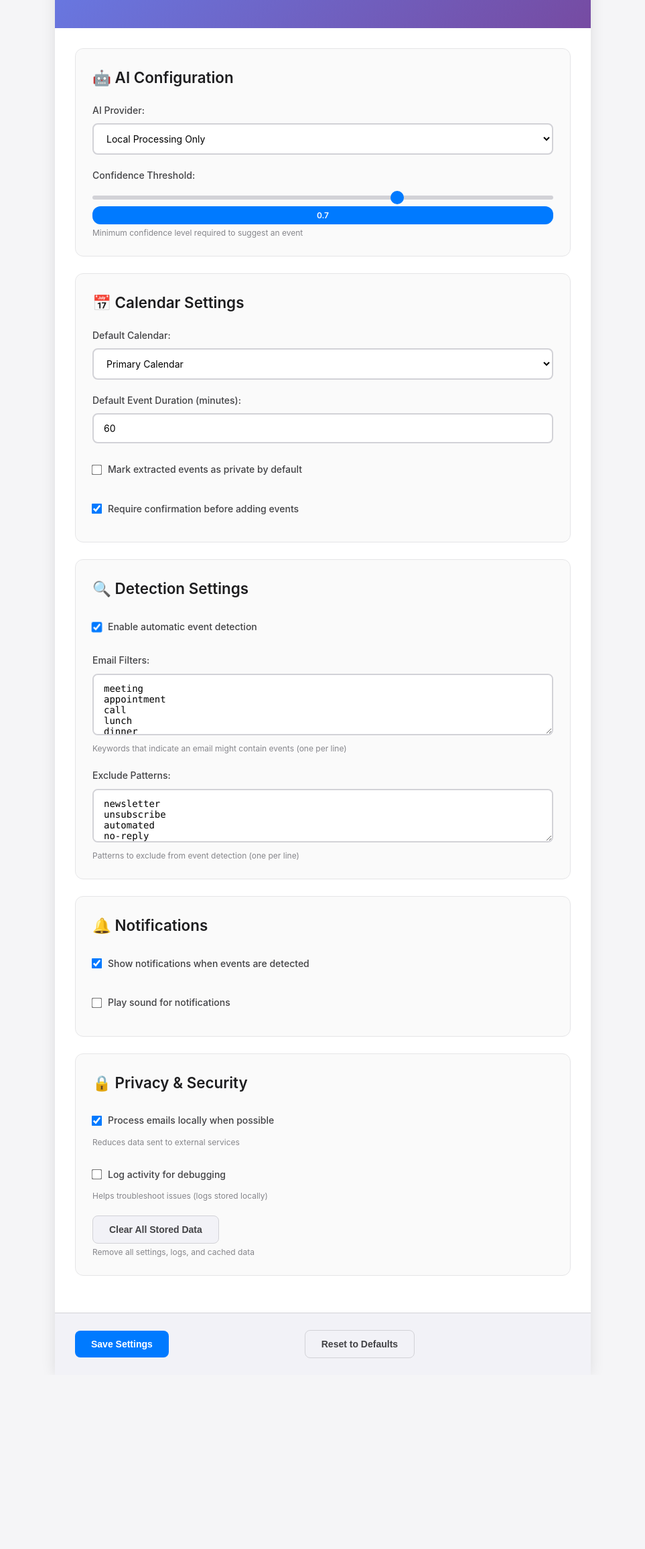
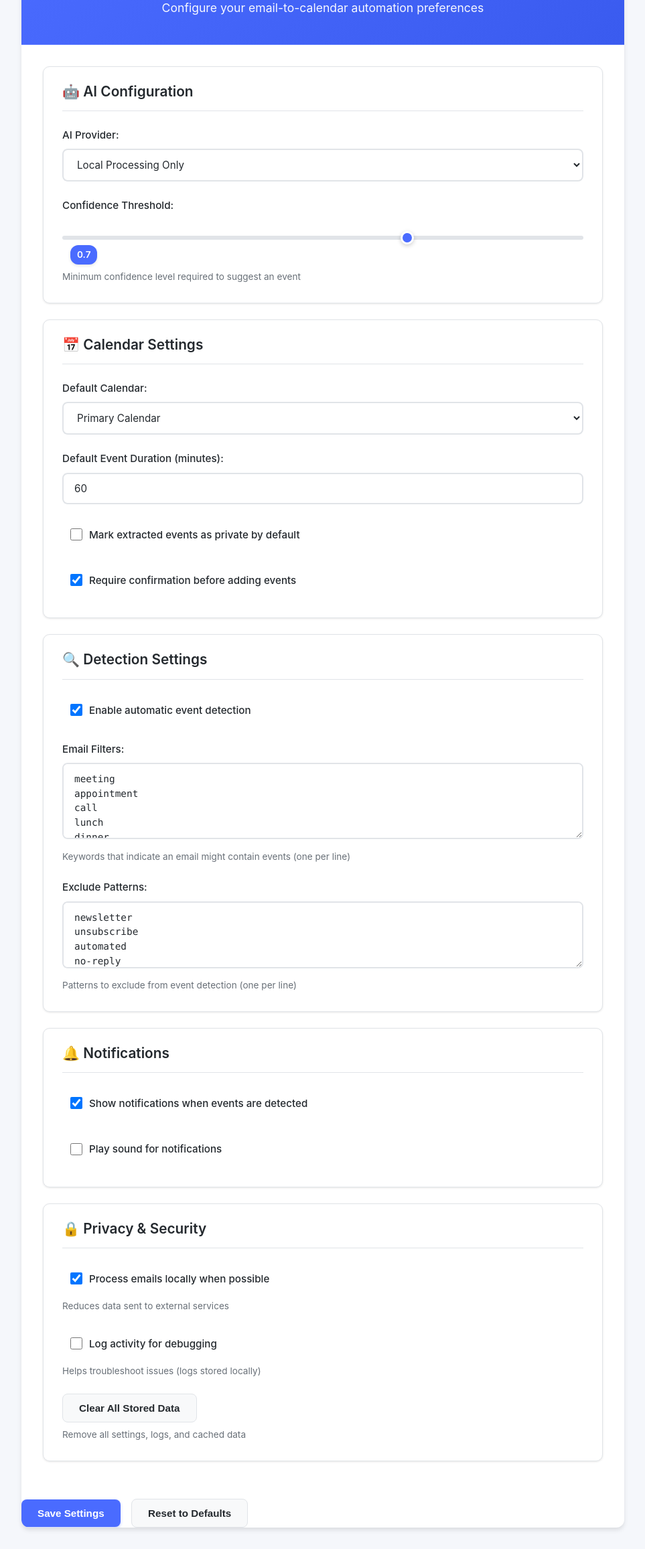
Before and after one commit to Danujan06/Email2Calendar, a browser extension: page options/options.html in a window 1280 px wide. Shown: the part 140-2453 px from the top of the page at 67% size, without its empty margins (158-1121 px from the left). Before the commit the page ends 2193 px from the top, so only its background shows below. Drawn offline with Linux system fonts and the light colour scheme.

Commit message:
Stylings updated by the windsurf for the Options.css file

```diff
--- a/options/options.css
+++ b/options/options.css
@@ -1,3 +1,19 @@
+:root {
+  --primary-color: #4a6bff;
+  --primary-hover: #3a5bef;
+  --secondary-color: #6c757d;
+  --success-color: #28a745;
+  --danger-color: #dc3545;
+  --border-color: #e1e4e8;
+  --text-primary: #24292e;
+  --text-secondary: #586069;
+  --bg-light: #f8f9fa;
+  --bg-white: #ffffff;
+  --shadow-sm: 0 1px 3px rgba(0, 0, 0, 0.1);
+  --shadow-md: 0 4px 6px rgba(0, 0, 0, 0.1);
+  --transition: all 0.2s ease-in-out;
+}
+
 * {
   box-sizing: border-box;
   margin: 0;
@@ -5,69 +21,82 @@
 }
 
 body {
-  font-family: -apple-system, BlinkMacSystemFont, 'Segoe UI', Roboto, sans-serif;
-  background: #f5f5f7;
-  color: #1d1d1f;
+  font-family: -apple-system, BlinkMacSystemFont, 'Segoe UI', Roboto, Oxygen, Ubuntu, 'Helvetica Neue', sans-serif;
+  background: #f5f7fb;
+  color: var(--text-primary);
   line-height: 1.6;
+  -webkit-font-smoothing: antialiased;
+  -moz-osx-font-smoothing: grayscale;
 }
 
 .settings-container {
-  max-width: 800px;
-  margin: 0 auto;
-  background: white;
-  min-height: 100vh;
-  box-shadow: 0 0 20px rgba(0, 0, 0, 0.1);
+  max-width: 900px;
+  margin: 2rem auto;
+  background: var(--bg-white);
+  min-height: calc(100vh - 4rem);
+  border-radius: 12px;
+  box-shadow: var(--shadow-md);
+  overflow: hidden;
 }
 
 .settings-header {
-  background: linear-gradient(135deg, #667eea 0%, #764ba2 100%);
+  background: linear-gradient(135deg, #4a6bff 0%, #3a5bef 100%);
   color: white;
-  padding: 40px 30px;
+  padding: 2.5rem 2rem;
   text-align: center;
+  border-bottom: 1px solid rgba(255, 255, 255, 0.1);
 }
 
 .settings-header h1 {
-  font-size: 2.5rem;
+  font-size: 2.25rem;
   font-weight: 700;
-  margin-bottom: 10px;
-  text-shadow: 0 2px 4px rgba(0, 0, 0, 0.3);
+  margin-bottom: 0.5rem;
+  letter-spacing: -0.5px;
 }
 
 .settings-header p {
   font-size: 1.1rem;
-  opacity: 0.9;
-  font-weight: 300;
+  opacity: 0.95;
+  font-weight: 400;
+  max-width: 700px;
+  margin: 0 auto;
+  line-height: 1.6;
 }
 
 .settings-content {
-  padding: 30px;
+  padding: 2rem;
 }
 
 .settings-section {
-  background: #fafafa;
-  border-radius: 12px;
-  padding: 25px;
-  margin-bottom: 25px;
-  border: 1px solid #e5e5e7;
-  transition: box-shadow 0.3s ease;
+  background: var(--bg-white);
+  border-radius: 10px;
+  padding: 1.75rem;
+  margin-bottom: 1.5rem;
+  border: 1px solid var(--border-color);
+  transition: var(--transition);
+  box-shadow: var(--shadow-sm);
 }
 
 .settings-section:hover {
-  box-shadow: 0 4px 15px rgba(0, 0, 0, 0.1);
+  box-shadow: 0 6px 20px rgba(0, 0, 0, 0.08);
+  transform: translateY(-2px);
 }
 
 .settings-section h2 {
-  font-size: 1.4rem;
-  margin-bottom: 20px;
-  color: #1d1d1f;
+  font-size: 1.3rem;
+  margin: -0.5rem 0 1.5rem;
+  color: var(--text-primary);
   display: flex;
   align-items: center;
-  gap: 10px;
+  gap: 0.75rem;
   font-weight: 600;
+  padding-bottom: 0.75rem;
+  border-bottom: 1px solid var(--border-color);
 }
 
 .setting-group {
-  margin-bottom: 20px;
+  margin-bottom: 1.5rem;
+  position: relative;
 }
 
 .setting-group:last-child {
@@ -77,9 +106,10 @@ body {
 .setting-group label {
   display: block;
   font-weight: 500;
-  margin-bottom: 8px;
-  color: #424245;
-  font-size: 14px;
+  margin-bottom: 0.5rem;
+  color: var(--text-primary);
+  font-size: 0.95rem;
+  transition: var(--transition);
 }
 
 .setting-group input[type="text"],
@@ -88,68 +118,85 @@ body {
 .setting-group select,
 .setting-group textarea {
   width: 100%;
-  padding: 12px 15px;
-  border: 2px solid #d2d2d7;
+  padding: 0.75rem 1rem;
+  border: 2px solid var(--border-color);
   border-radius: 8px;
-  font-size: 14px;
+  font-size: 0.95rem;
   font-family: inherit;
-  background: white;
-  transition: all 0.3s ease;
+  background: var(--bg-white);
+  transition: var(--transition);
+  color: var(--text-primary);
 }
 
 .setting-group input:focus,
 .setting-group select:focus,
 .setting-group textarea:focus {
   outline: none;
-  border-color: #007aff;
-  box-shadow: 0 0 0 3px rgba(0, 122, 255, 0.1);
+  border-color: var(--primary-color);
+  box-shadow: 0 0 0 3px rgba(74, 107, 255, 0.15);
 }
 
 .setting-group input[type="range"] {
   width: 100%;
-  margin: 10px 0;
-  appearance: none;
+  margin: 1.5rem 0 0.5rem;
+  -webkit-appearance: none;
   height: 6px;
   border-radius: 3px;
-  background: #d2d2d7;
+  background: #e1e4e8;
   outline: none;
+  padding: 0;
 }
 
 .setting-group input[type="range"]::-webkit-slider-thumb {
-  appearance: none;
+  -webkit-appearance: none;
   width: 20px;
   height: 20px;
   border-radius: 50%;
-  background: #007aff;
+  background: var(--primary-color);
   cursor: pointer;
-  transition: all 0.3s ease;
+  transition: var(--transition);
+  border: 3px solid white;
+  box-shadow: 0 2px 6px rgba(0, 0, 0, 0.2);
 }
 
 .setting-group input[type="range"]::-webkit-slider-thumb:hover {
-  transform: scale(1.2);
-  box-shadow: 0 2px 10px rgba(0, 122, 255, 0.3);
+  transform: scale(1.1);
+  background: var(--primary-hover);
 }
 
 .setting-group textarea {
   resize: vertical;
-  min-height: 80px;
-  font-family: 'SF Mono', Monaco, 'Cascadia Code', monospace;
+  min-height: 100px;
+  line-height: 1.5;
+  font-family: 'SFMono-Regular', Consolas, 'Liberation Mono', Menlo, monospace;
+  font-size: 0.9rem;
 }
 
 .setting-group small {
   display: block;
-  margin-top: 5px;
-  color: #86868b;
-  font-size: 12px;
-  line-height: 1.4;
+  margin-top: 0.5rem;
+  color: var(--text-secondary);
+  font-size: 0.85rem;
+  line-height: 1.5;
+  opacity: 0.9;
 }
 
 /* Checkbox Styling */
 .setting-group input[type="checkbox"] {
-  width: auto;
+  width: 18px;
+  height: 18px;
   margin-right: 10px;
-  transform: scale(1.2);
-  accent-color: #007aff;
+  border: 2px solid var(--border-color);
+  border-radius: 4px;
+  vertical-align: middle;
+  position: relative;
+  top: -1px;
+  transition: var(--transition);
+}
+
+.setting-group input[type="checkbox"]:checked {
+  background-color: var(--primary-color);
+  border-color: var(--primary-color);
 }
 
 .setting-group label:has(input[type="checkbox"]) {
@@ -158,230 +205,127 @@ body {
   cursor: pointer;
   padding: 8px 0;
   margin-bottom: 5px;
+  transition: var(--transition);
+  border-radius: 6px;
+  padding: 10px 12px;
 }
 
-/* Custom Range Display */
-.setting-group:has(input[type="range"]) {
-  display: flex;
-  flex-direction: column;
+.setting-group label:has(input[type="checkbox"]:hover) {
+  background: rgba(74, 107, 255, 0.05);
 }
 
-.setting-group:has(input[type="range"]) label {
-  display: flex;
-  justify-content: space-between;
-  align-items: center;
-}
-
+/* Range Value Display */
 #confidenceValue {
-  background: #007aff;
+  background: var(--primary-color);
   color: white;
-  padding: 4px 8px;
+  padding: 4px 10px;
   border-radius: 12px;
-  font-size: 12px;
+  font-size: 0.85rem;
   font-weight: 600;
-  min-width: 35px;
+  min-width: 40px;
   text-align: center;
+  display: inline-block;
+  margin-left: 12px;
+  box-shadow: 0 2px 4px rgba(0, 0, 0, 0.1);
 }
 
 /* Button Styling */
 .primary-btn,
 .secondary-btn {
-  padding: 12px 24px;
+  padding: 0.75rem 1.5rem;
   border-radius: 8px;
-  font-size: 14px;
+  font-size: 0.95rem;
   font-weight: 600;
   cursor: pointer;
-  transition: all 0.3s ease;
+  transition: var(--transition);
   border: none;
-  margin-right: 10px;
+  margin-right: 0.75rem;
+  display: inline-flex;
+  align-items: center;
+  justify-content: center;
+  gap: 0.5rem;
 }
 
 .primary-btn {
-  background: #007aff;
+  background: var(--primary-color);
   color: white;
+  box-shadow: 0 2px 4px rgba(74, 107, 255, 0.3);
 }
 
 .primary-btn:hover {
-  background: #0056cc;
+  background: var(--primary-hover);
   transform: translateY(-1px);
-  box-shadow: 0 4px 15px rgba(0, 122, 255, 0.3);
+  box-shadow: 0 4px 8px rgba(74, 107, 255, 0.3);
+}
+
+.primary-btn:active {
+  transform: translateY(0);
 }
 
 .secondary-btn {
-  background: #f2f2f7;
-  color: #424245;
-  border: 1px solid #d2d2d7;
+  background: var(--bg-light);
+  color: var(--text-primary);
+  border: 1px solid var(--border-color);
 }
 
 .secondary-btn:hover {
-  background: #e5e5ea;
-  transform: translateY(-1px);
+  background: #e9ecef;
+  border-color: #ced4da;
 }
 
-.secondary-btn:active {
-  transform: translateY(0);
+/* Status Message */
+#status {
+  margin-top: 1.5rem;
+  padding: 0.75rem 1rem;
+  border-radius: 6px;
+  font-weight: 500;
+  display: none;
+  animation: fadeIn 0.3s ease;
 }
 
-/* Footer Styling */
-.settings-footer {
-  background: #f2f2f7;
-  padding: 25px 30px;
-  border-top: 1px solid #d2d2d7;
-  display: flex;
-  justify-content: space-between;
-  align-items: center;
-  flex-wrap: wrap;
-  gap: 15px;
+#status.success {
+  background: rgba(40, 167, 69, 0.1);
+  color: var(--success-color);
+  border: 1px solid rgba(40, 167, 69, 0.2);
 }
 
-.save-status {
-  font-size: 14px;
-  font-weight: 500;
-  padding: 8px 15px;
-  border-radius: 6px;
-  transition: all 0.3s ease;
+#status.error {
+  background: rgba(220, 53, 69, 0.1);
+  color: var(--danger-color);
+  border: 1px solid rgba(220, 53, 69, 0.2);
 }
 
-.save-status.success {
-  background: #d4edda;
-  color: #155724;
-  border: 1px solid #c3e6cb;
-}
-
-.save-status.error {
-  background: #f8d7da;
-  color: #721c24;
-  border: 1px solid #f5c6cb;
-}
-
-/* API Key Section */
-#apiKeyGroup {
-  background: #fff3cd;
-  border: 1px solid #ffeaa7;
-  border-radius: 8px;
-  padding: 15px;
-  margin-top: 10px;
-}
-
-#apiKeyGroup input {
-  border-color: #f39c12;
+/* Animations */
+@keyframes fadeIn {
+  from { opacity: 0; transform: translateY(-10px); }
+  to { opacity: 1; transform: translateY(0); }
 }
 
 /* Responsive Design */
 @media (max-width: 768px) {
   .settings-container {
     margin: 0;
-    box-shadow: none;
+    border-radius: 0;
+    min-height: 100vh;
+  }
+
+  .settings-content {
+    padding: 1.25rem;
+  }
+
+  .settings-section {
+    padding: 1.25rem;
   }
 
   .settings-header {
-    padding: 30px 20px;
+    padding: 1.75rem 1.25rem;
   }
 
   .settings-header h1 {
-    font-size: 2rem;
+    font-size: 1.75rem;
   }
 
-  .settings-content {
-    padding: 20px;
-  }
-
-  .settings-section {
-    padding: 20px;
-    margin-bottom: 20px;
-  }
-
-  .settings-footer {
-    padding: 20px;
-    flex-direction: column;
-    align-items: stretch;
-  }
-
-  .settings-footer button {
-    width: 100%;
-    margin-bottom: 10px;
-    margin-right: 0;
+  .settings-header p {
+    font-size: 1rem;
   }
 }
-
-/* Animation for settings sections */
-.settings-section {
-  animation: fadeInUp 0.6s ease forwards;
-  opacity: 0;
-  transform: translateY(20px);
-}
-
-.settings-section:nth-child(1) { animation-delay: 0.1s; }
-.settings-section:nth-child(2) { animation-delay: 0.2s; }
-.settings-section:nth-child(3) { animation-delay: 0.3s; }
-.settings-section:nth-child(4) { animation-delay: 0.4s; }
-.settings-section:nth-child(5) { animation-delay: 0.5s; }
-
-@keyframes fadeInUp {
-  to {
-    opacity: 1;
-    transform: translateY(0);
-  }
-}
-
-/* Dark mode support */
-@media (prefers-color-scheme: dark) {
-  body {
-    background: #1c1c1e;
-    color: #ffffff;
-  }
-
-  .settings-container {
-    background: #2c2c2e;
-  }
-
-  .settings-section {
-    background: #3a3a3c;
-    border-color: #48484a;
-  }
-
-  .setting-group input,
-  .setting-group select,
-  .setting-group textarea {
-    background: #48484a;
-    border-color: #6d6d70;
-    color: white;
-  }
-
-  .settings-footer {
-    background: #3a3a3c;
-    border-color: #48484a;
-  }
-
-  .secondary-btn {
-    background: #48484a;
-    color: white;
-    border-color: #6d6d70;
-  }
-}
-
-/* Loading states */
-.loading {
-  position: relative;
-  opacity: 0.6;
-  pointer-events: none;
-}
-
-.loading::after {
-  content: '';
-  position: absolute;
-  top: 50%;
-  left: 50%;
-  width: 20px;
-  height: 20px;
-  margin: -10px 0 0 -10px;
-  border: 2px solid #f3f3f3;
-  border-top: 2px solid #007aff;
-  border-radius: 50%;
-  animation: spin 1s linear infinite;
-}
-
-@keyframes spin {
-  0% { transform: rotate(0deg); }
-  100% { transform: rotate(360deg); }
-}
```
